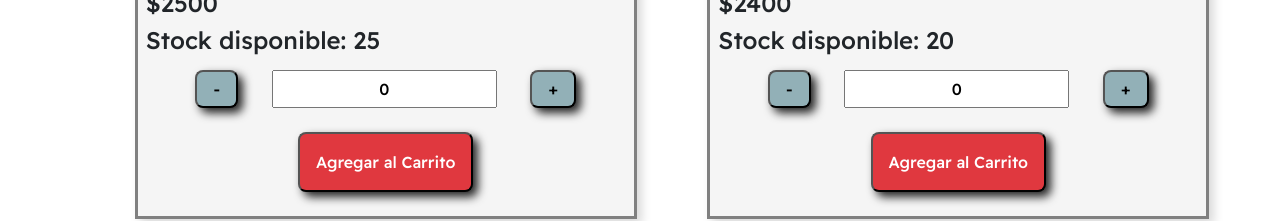
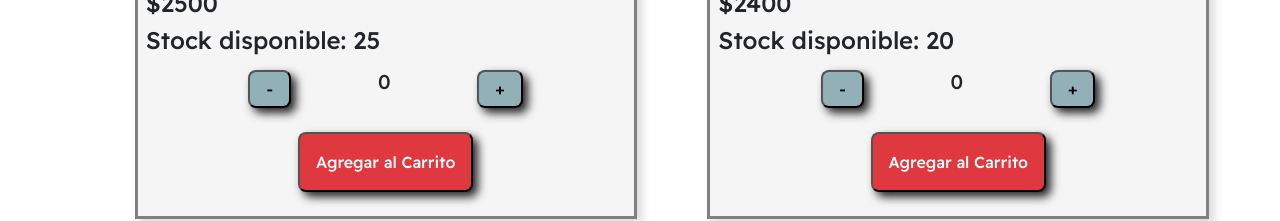
Before and after one commit to tomaspalasi/ReactBenoniTeam, a React app: page / in a window 1280 px wide. Shown: the part 697-918 px from the top of the page. Built offline with nearby package versions, Linux system fonts and the light colour scheme.

Commit message:
modificacion texto cantidad

```diff
--- a/src/components/Body/Prendas/ButtonCount.jsx
+++ b/src/components/Body/Prendas/ButtonCount.jsx
@@ -45,7 +45,7 @@ const ItemCount = ({stock, initial, onAdd}) => {
             <div className='itemCount'>
                 <input className='btnCount' type="button" value="-" onClick={() => {
                     restarCantidad(cantidad - 1)}}/>
-                <input className='textoCant' type="text" value={cantidad}/>
+                <h5 className='textoCant'>{cantidad}</h5>
                 <input className='btnCount' type="button" value="+" onClick={() => {
                     sumarCantidad(cantidad + 1)}}/>
             </div>
--- a/src/components/Body/Prendas/css/boton.css
+++ b/src/components/Body/Prendas/css/boton.css
@@ -21,6 +21,7 @@
 
 .textoCant{
     text-align: center;
+    border: none;
 }
 
 .btnCompra {
```
